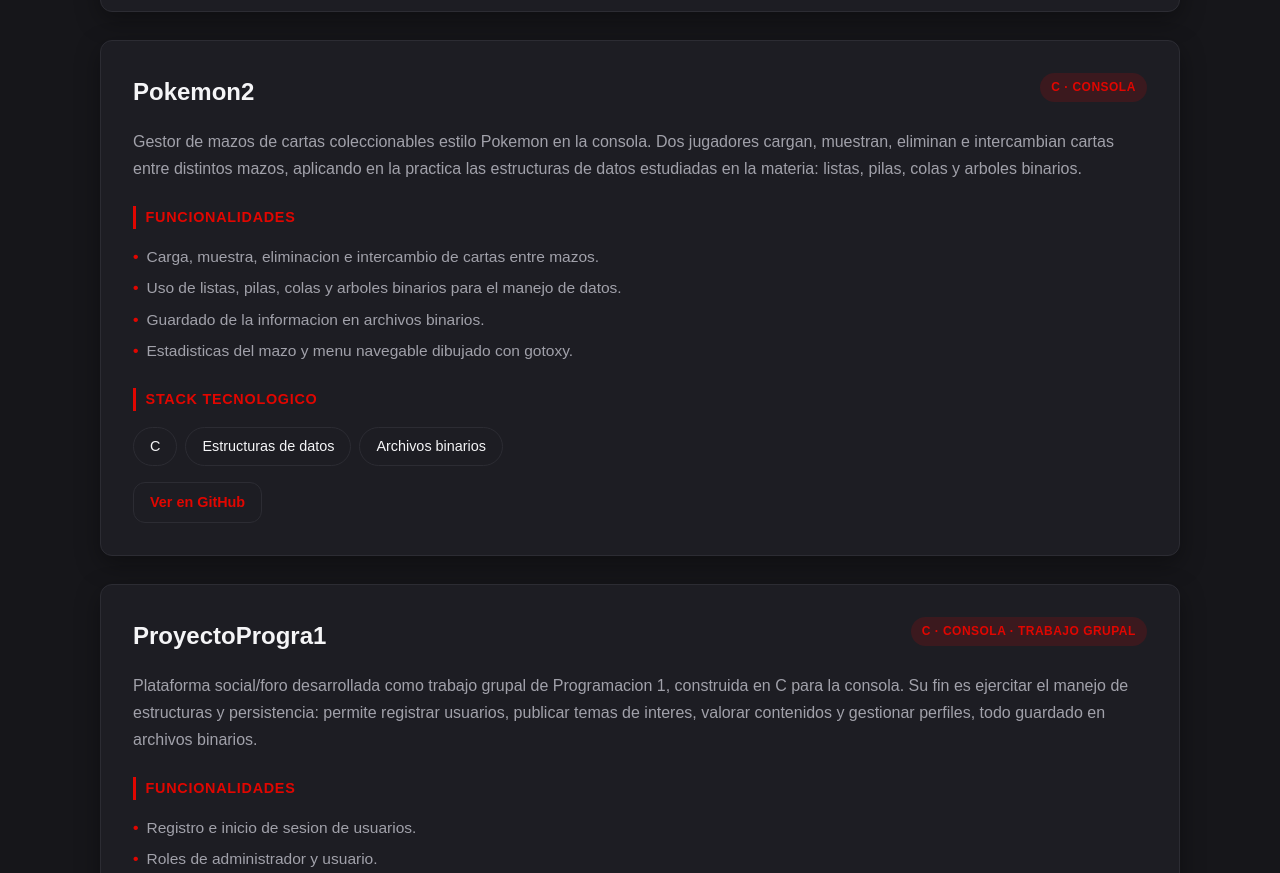
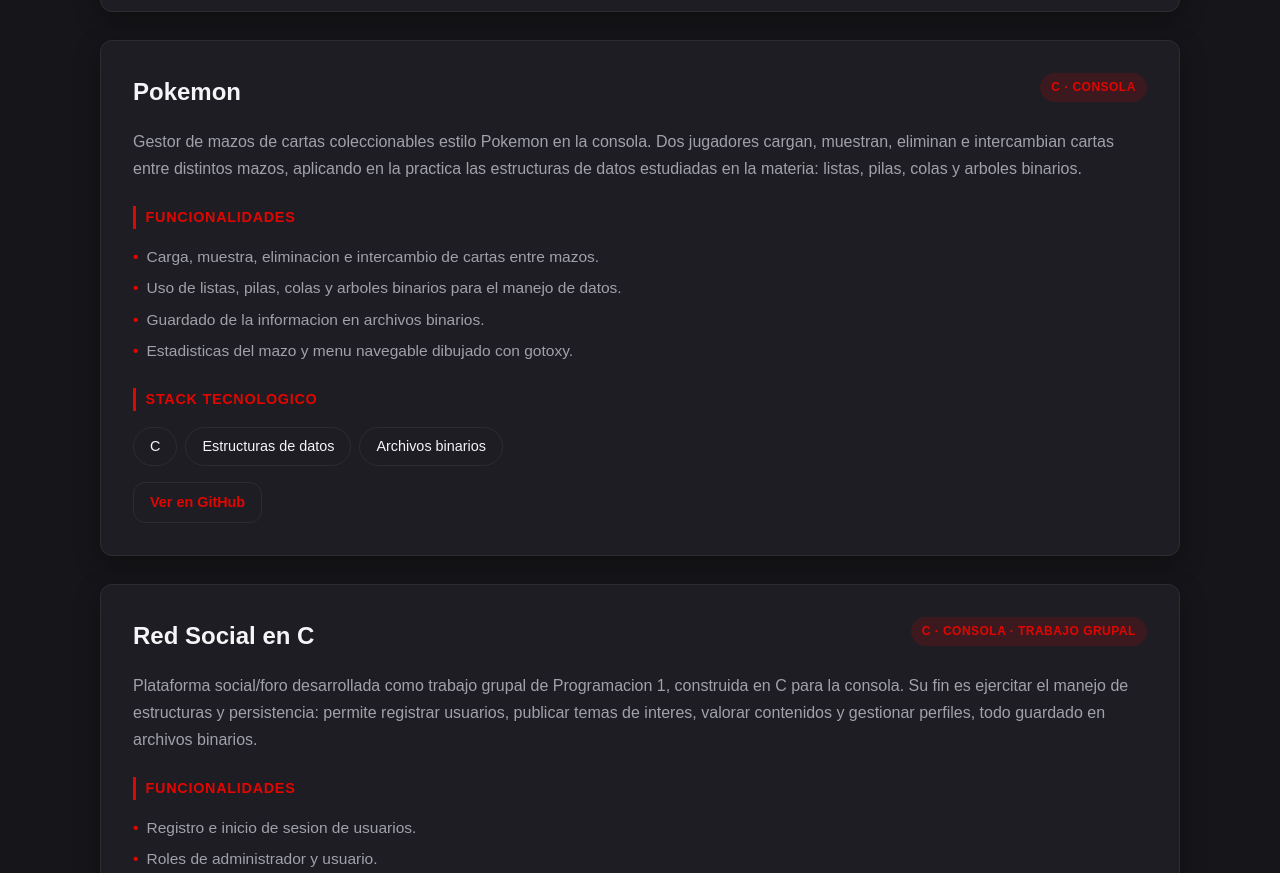
Before and after one commit to matifl3/Portafolio, a website: page index.html in a window 1280 px wide. Shown: the part 3152-4025 px from the top of the page. Drawn offline with Linux system fonts and the light colour scheme.

Commit message:
arrglos ortograficos

```diff
--- a/index.html
+++ b/index.html
@@ -171,7 +171,7 @@
 
                     <section class="project-section">
                         <div class="project-header">
-                            <h4 class="project-title">Pokemon2</h4>
+                            <h4 class="project-title">Pokemon</h4>
                             <span class="badge">C · Consola</span>
                         </div>
                         <p class="project-description">
@@ -198,7 +198,7 @@
 
                     <section class="project-section">
                         <div class="project-header">
-                            <h4 class="project-title">ProyectoProgra1</h4>
+                            <h4 class="project-title">Red Social en C</h4>
                             <span class="badge">C · Consola · Trabajo grupal</span>
                         </div>
                         <p class="project-description">
```
